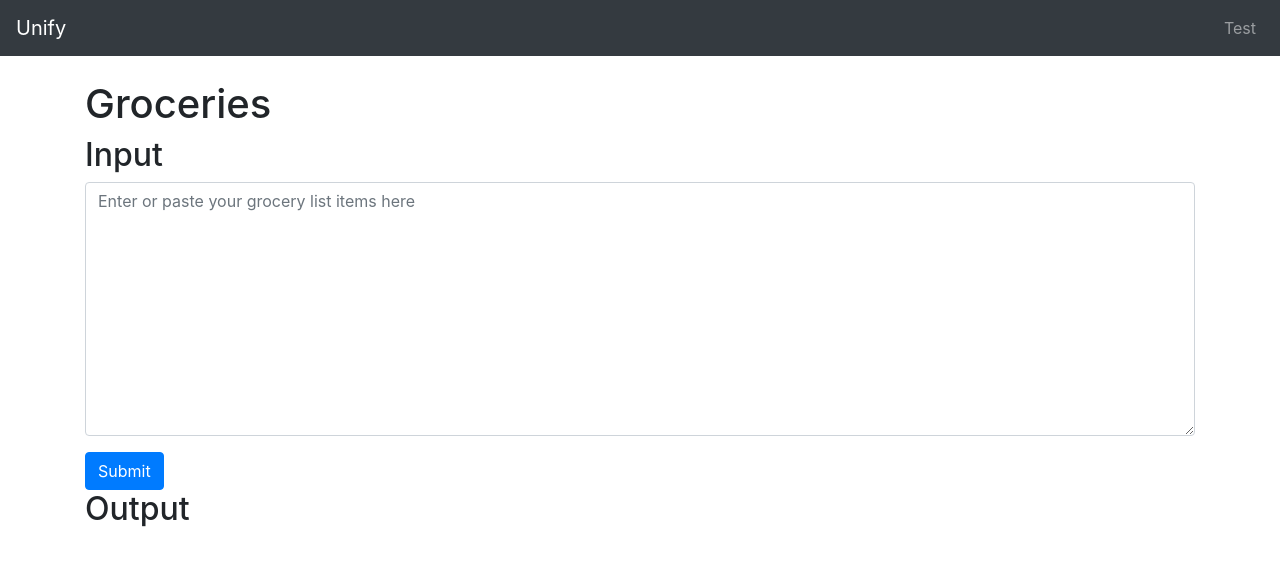
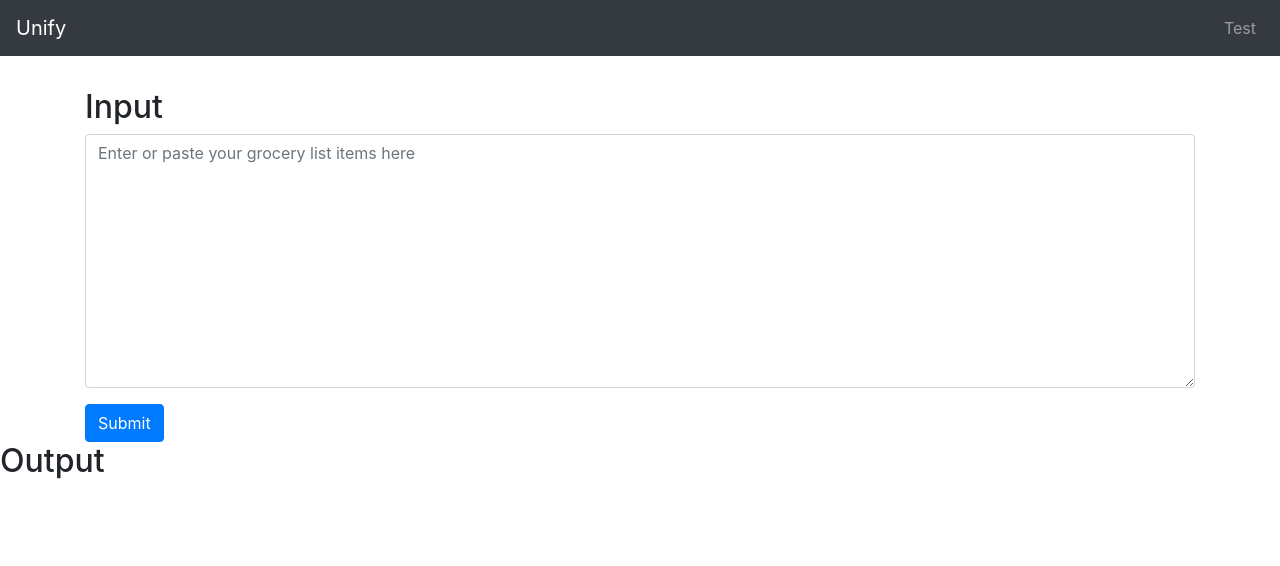
Before and after one commit to caldric/unify, a React (Create React App) app in the folder client/: page / in a window 1280 px wide. Shown: the top 566 px of the page. Built offline with nearby package versions, Linux system fonts and the light colour scheme.

Commit message:
Move container and styling to GroceryInput

```diff
--- a/client/src/components/GroceryInput.tsx
+++ b/client/src/components/GroceryInput.tsx
@@ -1,5 +1,6 @@
 import React, { useState } from 'react';
 import Button from 'react-bootstrap/Button';
+import Container from 'react-bootstrap/Container';
 import Form from 'react-bootstrap/Form';
 import axios from 'axios';
 
@@ -14,6 +15,12 @@ interface ResponseData {
 }
 
 const GroceryInput: React.FC<Props> = ({ setGroceryOutput }) => {
+  const styles = {
+    topComponent: {
+      marginTop: '40px',
+    },
+  };
+
   const [groceryInput, setGroceryInput] = useState('');
 
   const handleSubmit = async (
@@ -39,7 +46,7 @@ const GroceryInput: React.FC<Props> = ({ setGroceryOutput }) => {
   };
 
   return (
-    <>
+    <Container style={styles.topComponent}>
       <h2>Input</h2>
       <Form onSubmit={handleSubmit}>
         <Form.Group controlId="grocery-list">
@@ -55,7 +62,7 @@ const GroceryInput: React.FC<Props> = ({ setGroceryOutput }) => {
           Submit
         </Button>
       </Form>
-    </>
+    </Container>
   );
 };
 
--- a/client/src/components/Home.tsx
+++ b/client/src/components/Home.tsx
@@ -3,16 +3,10 @@ import ListGroup from 'react-bootstrap/ListGroup';
 import GroceryInput from './GroceryInput';
 
 const Home: React.FC = () => {
-  const styles = {
-    topComponent: {
-      marginTop: '80px',
-    },
-  };
-
   const [groceryOutput, setGroceryOutput] = useState<string[]>([]);
 
   return (
-    <div className="container" style={styles.topComponent}>
+    <div>
       <h1>Groceries</h1>
       <GroceryInput setGroceryOutput={setGroceryOutput} />
       <h2>Output</h2>
```
